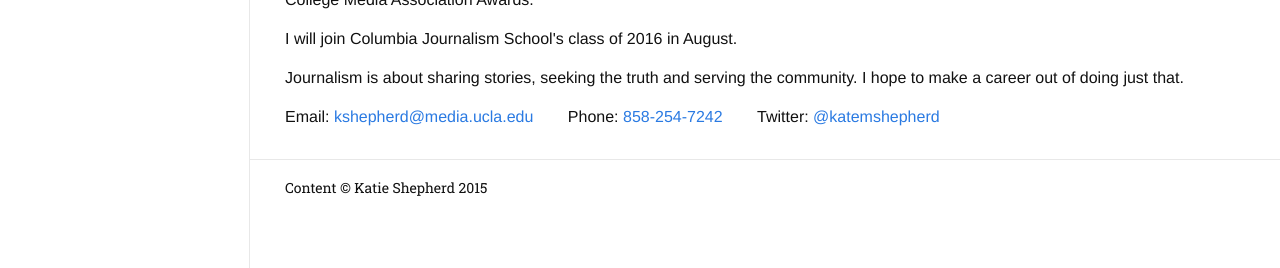
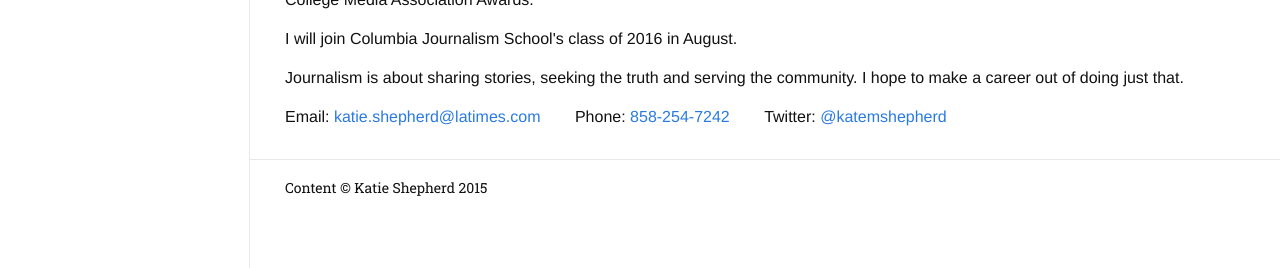
Before and after one commit to ksheps/ksheps.github.io, a Jekyll site: the page built from about.html, in a window 1280 px wide. Shown: the part 632-900 px from the top of the page. Built offline with Jekyll 4.4.1, drawn with Linux system fonts in a browser that asks for light colours.

Commit message:
changed email

```diff
--- a/_config.yml
+++ b/_config.yml
@@ -1,6 +1,6 @@
 # Site settings
 title: Katie Shepherd
-email: kshepherd@media.ucla.edu
+email: katie.shepherd@latimes.com
 phone_number: 858-254-7242
 description: "Los Angeles Times intern covering national news."
 baseurl: ""
```
